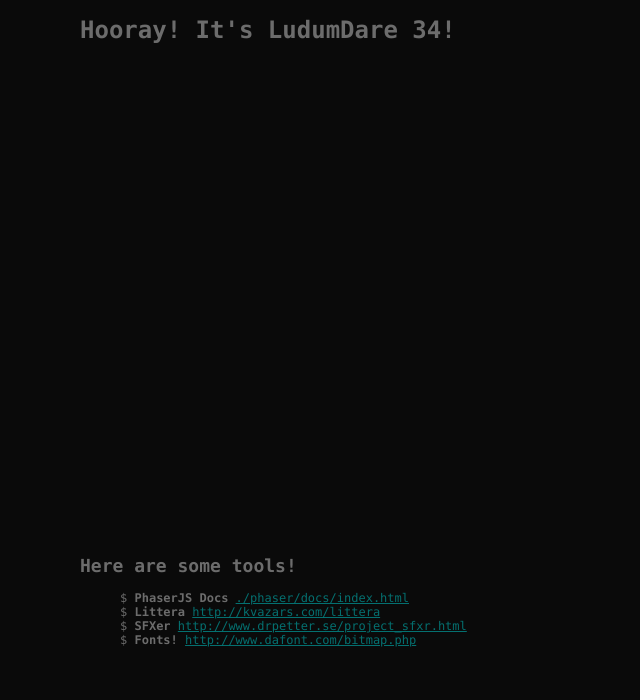
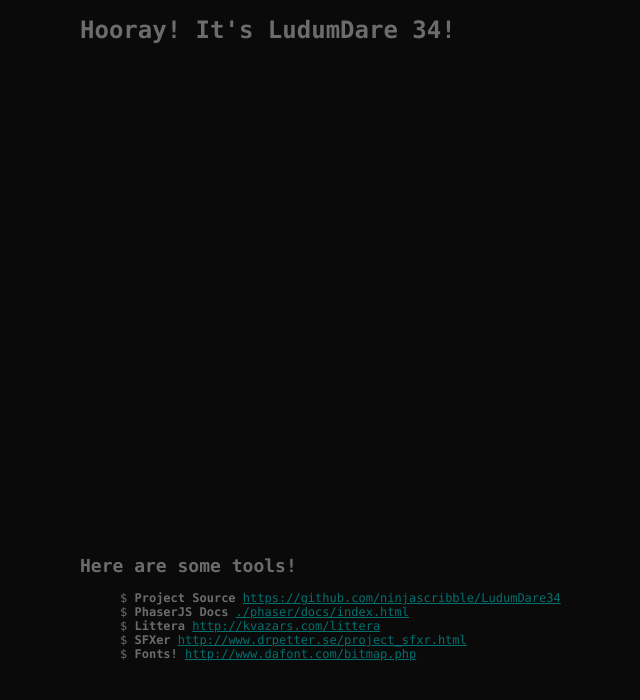
Before and after one commit to ninjascribble/LudumDare34, a website built with webpack: page src/static/index.html in a window 1280 px wide. Shown: the whole page, without its empty margins (160-800 px from the left). Built offline with nearby package versions, Linux system fonts and the light colour scheme.

Commit message:
Update index.html

```diff
--- a/src/static/index.html
+++ b/src/static/index.html
@@ -11,6 +11,7 @@
   <div id="tools">
     <h2>Here are some tools!</h2>
     <ul>
+      <li><b>Project Source</b> <a href="https://github.com/ninjascribble/LudumDare34" target="_blank">https://github.com/ninjascribble/LudumDare34</a></li>
       <li><b>PhaserJS Docs</b> <a href="./phaser/docs/index.html" target="_blank">./phaser/docs/index.html</a></li>
       <li><b>Littera</b> <a href="http://kvazars.com/littera" target="_blank">http://kvazars.com/littera</a>
       <li><b>SFXer</b> <a href="http://www.drpetter.se/project_sfxr.html" target="_blank">http://www.drpetter.se/project_sfxr.html</a>
```
